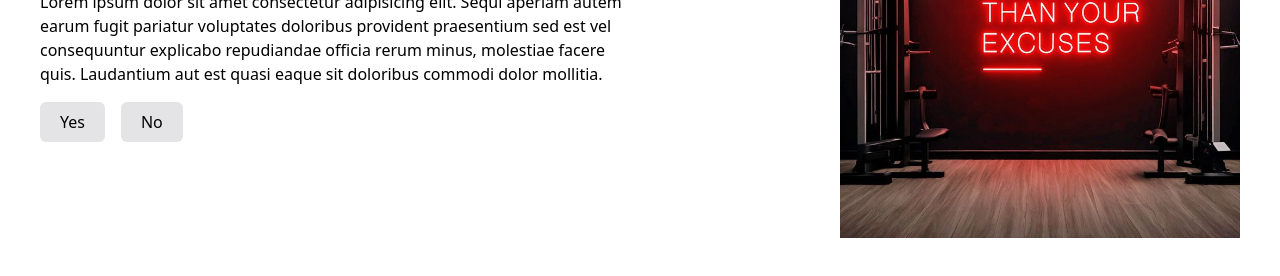
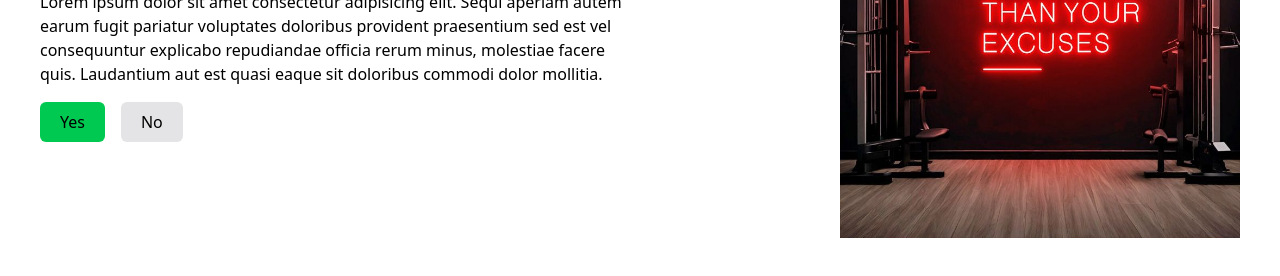
Before and after one commit to aligasad/Landing-Page-Tailwind, a website: page index.html in a window 1280 px wide. Shown: the part 362-638 px from the top of the page. Drawn offline with Linux system fonts and the light colour scheme.

Commit message:
Update index.html

```diff
--- a/index.html
+++ b/index.html
@@ -34,7 +34,7 @@
         <h1 class="text-4xl text-center md:text-start font-medium mb-4 w-[70%]">Before they sold out readymade gluten</h1>
         <p class="mb-4 text-center md:text-start">Lorem ipsum dolor sit amet consectetur adipisicing elit. Sequi aperiam autem earum fugit pariatur voluptates doloribus provident praesentium sed est vel consequuntur explicabo repudiandae officia rerum minus, molestiae facere quis. Laudantium aut est quasi eaque sit doloribus commodi dolor mollitia.</p>
         <div class="flex gap-4">
-          <a class="hover:bg-green-500 hover:text-white bg-zinc-200 text-black px-5 py-2 rounded-md" href="">Yes</a>
+          <a class="hover:bg-blue-500 hover:text-white bg-green-500 text-black px-5 py-2 rounded-md" href="">Yes</a>
           <a class="hover:bg-green-500 hover:text-white bg-zinc-200 text-black px-5 py-2 rounded-md" href="">No</a>
         </div>
       </div>
```
